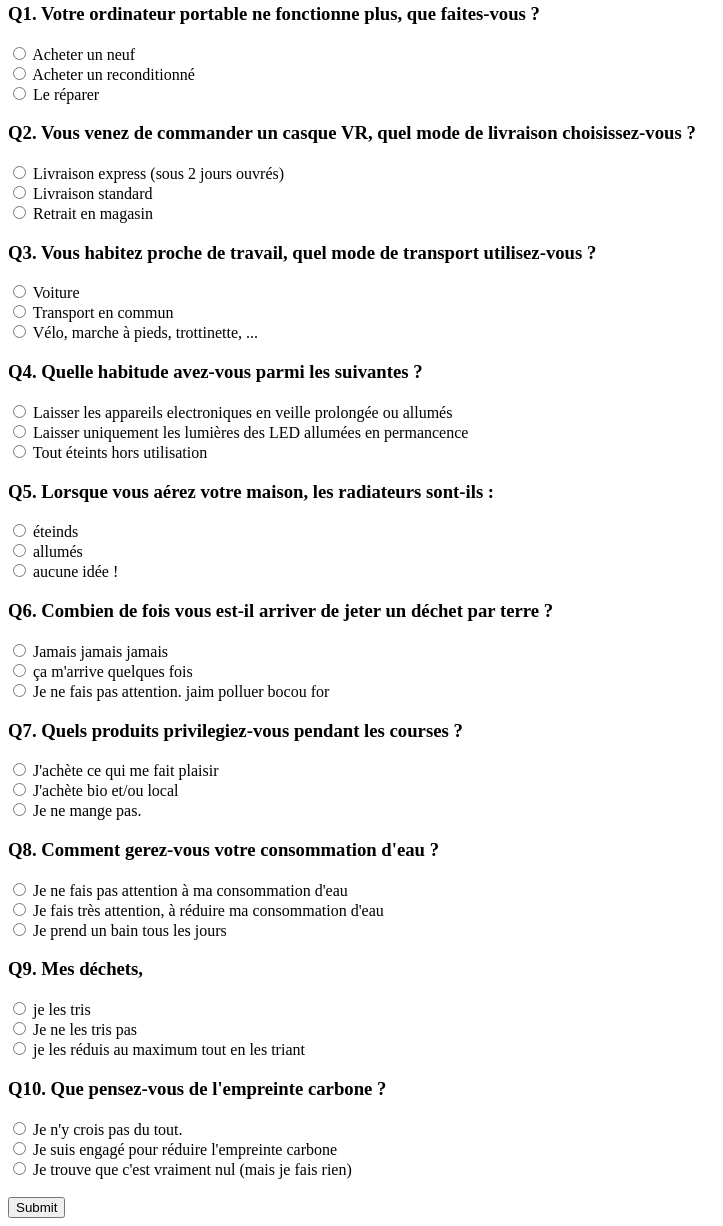
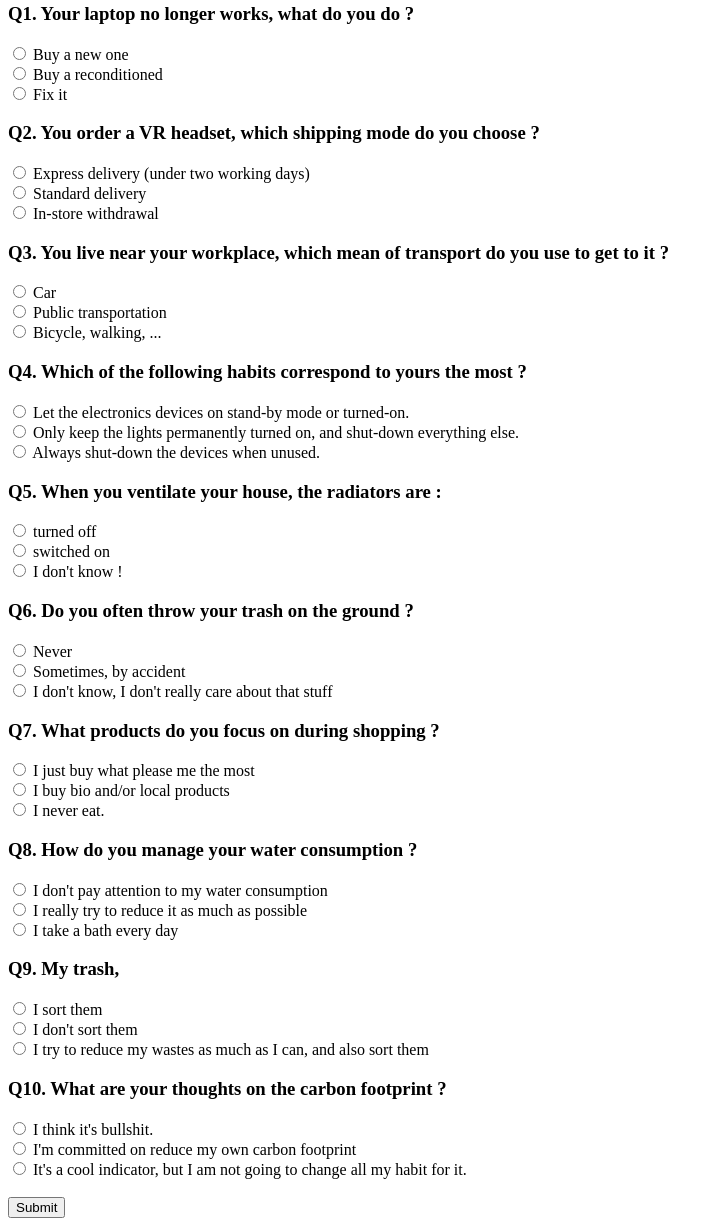
Before and after one commit to Sen-ji/NuitInfo2020VlogLifeStyle, a website: page sujetNational/public/carbon.html in a window 1280 px wide. Shown: the part 77-1303 px from the top of the page, without its empty margins (0-723 px from the left). Drawn offline with Linux system fonts and the light colour scheme.

Commit message:
Traduction en anglais du carbon de ces grand mort :)

```diff
--- a/sujetNational/public/carbon.html
+++ b/sujetNational/public/carbon.html
@@ -10,113 +10,113 @@
     <h1>What kind of green are you ?</h1>
 
     <form method="GET" action="carbon.js">
-        <h3>Q1. Votre ordinateur portable ne fonctionne plus, que faites-vous ?</h3>
+        <h3>Q1. Your laptop no longer works, what do you do ?</h3>
         <input type="radio" name="q1" value="neuf" class="square">
-        <label>Acheter un neuf</label>
+        <label>Buy a new one</label>
         <br>
         <input type="radio" name="q1" value="reconditionne" class="cross">
-        <label>Acheter un reconditionné</label>
+        <label>Buy a reconditioned</label>
         <br>
         <input type="radio" name="q1" value="reparer" class="circle">
-        <label>Le réparer</label>
+        <label>Fix it</label>
         <br>
 
-        <h3>Q2. Vous venez de commander un casque VR, quel mode de livraison choisissez-vous ?</h3>
+        <h3>Q2. You order a VR headset, which shipping mode do you choose ?</h3>
         <input type="radio" name="q2" value="express" class="square">
-        <label>Livraison express (sous 2 jours ouvrés)</label>
+        <label>Express delivery (under two working days)</label>
         <br>
         <input type="radio" name="q2" value="standard" class="cross">
-        <label>Livraison standard</label>
+        <label>Standard delivery</label>
         <br>
         <input type="radio" name="q2" value="magasin" class="circle">
-        <label>Retrait en magasin</label>
+        <label>In-store withdrawal</label>
         <br>
 
-        <h3>Q3. Vous habitez proche de travail, quel mode de transport utilisez-vous ?</h3>
+        <h3>Q3. You live near your workplace, which mean of transport do you use to get to it ?</h3>
         <input type="radio" name="q3" value="voiture" class="square">
-        <label>Voiture</label>
+        <label>Car</label>
         <br>
         <input type="radio" name="q3" value="commun" class="cross">
-        <label>Transport en commun</label>
+        <label>Public transportation</label>
         <br>
         <input type="radio" name="q3" value="autre" class="circle">
-        <label>Vélo, marche à pieds, trottinette, ...</label>
+        <label>Bicycle, walking, ...</label>
         <br>
 
-        <h3>Q4. Quelle habitude avez-vous parmi les suivantes ?</h3>
+        <h3>Q4. Which of the following habits correspond to yours the most ?</h3>
         <input type="radio" name="q4" value="brancher" class="square">
-        <label>Laisser les appareils electroniques en veille prolongée ou allumés</label>
+        <label>Let the electronics devices on stand-by mode or turned-on.</label>
         <br>
         <input type="radio" name="q4" value="led" class="cross">
-        <label>Laisser uniquement les lumières des LED allumées en permancence</label>
+        <label>Only keep the lights permanently turned on, and shut-down everything else.</label>
         <br>
         <input type="radio" name="q4" value="eteins" class="circle">
-        <label>Tout éteints hors utilisation</label>
+        <label>Always shut-down the devices when unused.</label>
         <br>
 
-        <h3>Q5. Lorsque vous aérez votre maison, les radiateurs sont-ils : </h3>
+        <h3>Q5. When you ventilate your house, the radiators are : </h3>
         <input type="radio" name="q5" value="éteinds" class="circle">
-        <label>éteinds</label>
+        <label>turned off</label>
         <br>
         <input type="radio" name="q5" value="allumés" class="square">
-        <label>allumés</label>
+        <label>switched on</label>
         <br>
         <input type="radio" name="q5" value="autre" class="cross">
-        <label>aucune idée ! </label>
+        <label>I don't know ! </label>
         <br>
 
-        <h3>Q6. Combien de fois vous est-il arriver de jeter un déchet par terre ?</h3>
+        <h3>Q6. Do you often throw your trash on the ground ? </h3>
         <input type="radio" name="q6" value="jamais" class="circle">
-        <label>Jamais jamais jamais</label>
+        <label>Never</label>
         <br>
         <input type="radio" name="q6" value="quelquesfois" class="cross">
-        <label>ça m'arrive quelques fois</label>
+        <label>Sometimes, by accident</label>
         <br>
         <input type="radio" name="q6" value="bocou" class="square">
-        <label>Je ne fais pas attention. jaim polluer bocou for</label>
+        <label>I don't know, I don't really care about that stuff</label>
 
-        <h3>Q7. Quels produits privilegiez-vous pendant les courses ?</h3>
+        <h3>Q7. What products do you focus on during shopping ?</h3>
         <input type="radio" name="q7" value="aime" class="square">
-        <label>J'achète ce qui me fait plaisir</label>
+        <label>I just buy what please me the most</label>
         <br>
         <input type="radio" name="q7" value="biolocal" class="circle">
-        <label>J'achète bio et/ou local</label>
+        <label>I buy bio and/or local products</label>
         <br>
         <input type="radio" name="q7" value="rien" class="cross">
-        <label>Je ne mange pas.</label>
+        <label>I never eat.</label>
         <br>
 
-        <h3>Q8. Comment gerez-vous votre consommation d'eau ?</h3>
+        <h3>Q8. How do you manage your water consumption ?</h3>
         <input type="radio" name="q8" value="pasattention" class="cross">
-        <label>Je ne fais pas attention à ma consommation d'eau</label>
+        <label>I don't pay attention to my water consumption</label>
         <br>
         <input type="radio" name="q8" value="reduction" class="circle">
-        <label>Je fais très attention, à réduire ma consommation d'eau</label>
+        <label>I really try to reduce it as much as possible</label>
         <br>
         <input type="radio" name="q8" value="nimportequoi" class="square">
-        <label>Je prend un bain tous les jours</label>
+        <label>I take a bath every day</label>
         <br>
 
-        <h3>Q9. Mes déchets,</h3>
+        <h3>Q9. My trash,</h3>
         <input type="radio" name="q9" value="tri" class="cross">
-        <label>je les tris</label>
+        <label>I sort them</label>
         <br>
         <input type="radio" name="q9" value="patri" class="square">
-        <label>Je ne les tris pas</label>
+        <label>I don't sort them</label>
         <br>
         <input type="radio" name="q9" value="reduit" class="circle">
-        <label>je les réduis au maximum tout en les triant</label>
+        <label>I try to reduce my wastes as much as I can, and also sort them</label>
         <br>
 
-        <h3>Q10. Que pensez-vous de l'empreinte carbone ?</h3>
+        <h3>Q10. What are your thoughts on the carbon footprint ?</h3>
         <input type="radio" name="q10" value="jycroispas" class="square">
-        <label>Je n'y crois pas du tout.</label>
+        <label>I think it's bullshit.</label>
         <br>
         <input type="radio" name="q10" value="engager" class="circle">
-        <label>Je suis engagé pour réduire l'empreinte carbone</label>
+        <label>I'm committed on reduce my own carbon footprint</label>
         <br>
         <input type="radio" name="q10" value="pabien" class="cross">
-        <label>Je trouve que c'est vraiment nul (mais je fais rien)</label>
+        <label>It's a cool indicator, but I am not going to change all my habit for it.</label>
         <br>
         <br>
 
```
